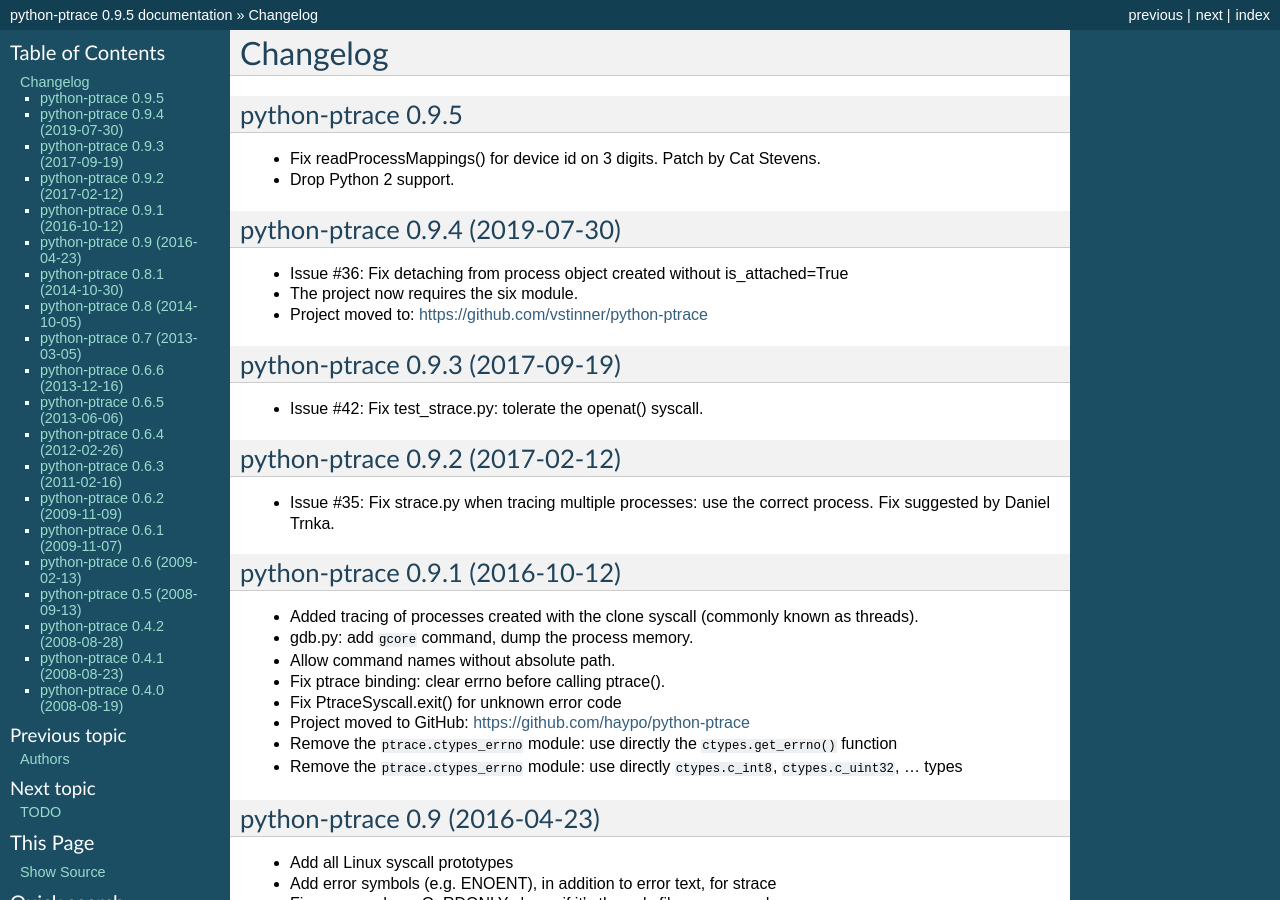
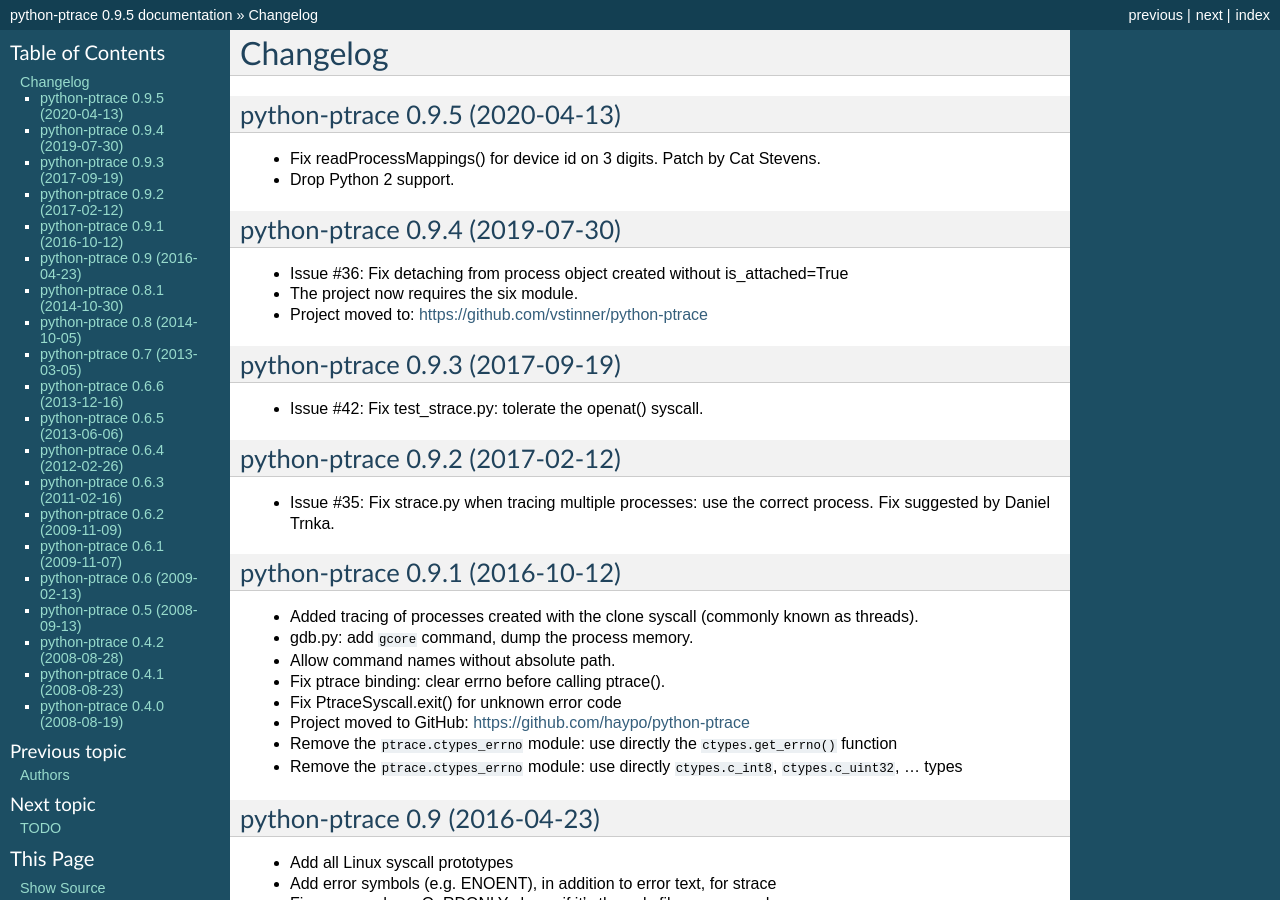
Before and after one commit to vstinner/python-ptrace, a Sphinx documentation site: the page built from doc/changelog.rst, in a window 1280 px wide and 900 px high. Built offline with Sphinx 7.4.7, drawn with Linux system fonts in a browser that asks for light colours.

Commit message:
Prepare 0.9.5 release

```diff
--- a/doc/changelog.rst
+++ b/doc/changelog.rst
@@ -3,8 +3,8 @@
 Changelog
 =========
 
-python-ptrace 0.9.5
--------------------
+python-ptrace 0.9.5 (2020-04-13)
+--------------------------------
 
 * Fix readProcessMappings() for device id on 3 digits. Patch by Cat Stevens.
 * Drop Python 2 support.
--- a/setup.py
+++ b/setup.py
@@ -9,7 +9,7 @@
 #    the SCM (Git): update MANIFEST.in if needed
 #  - git commit -a -m "prepare release VERSION"
 #  - Remove untracked files/dirs: git clean -fdx
-#  - run tests, type: tox
+#  - run tests, type: tox --parallel auto
 #  - git push
 #  - check Travis status:
 #    https://travis-ci.org/vstinner/python-ptrace
```
